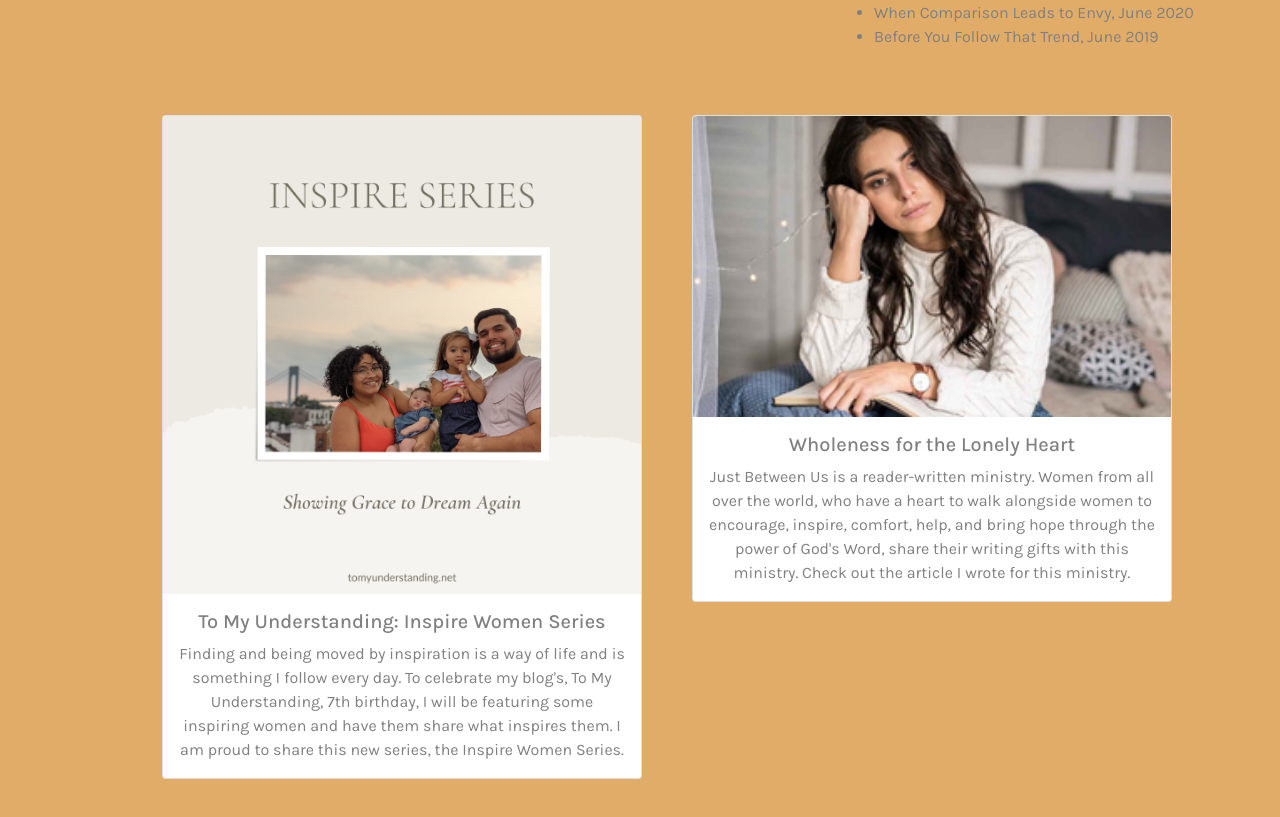
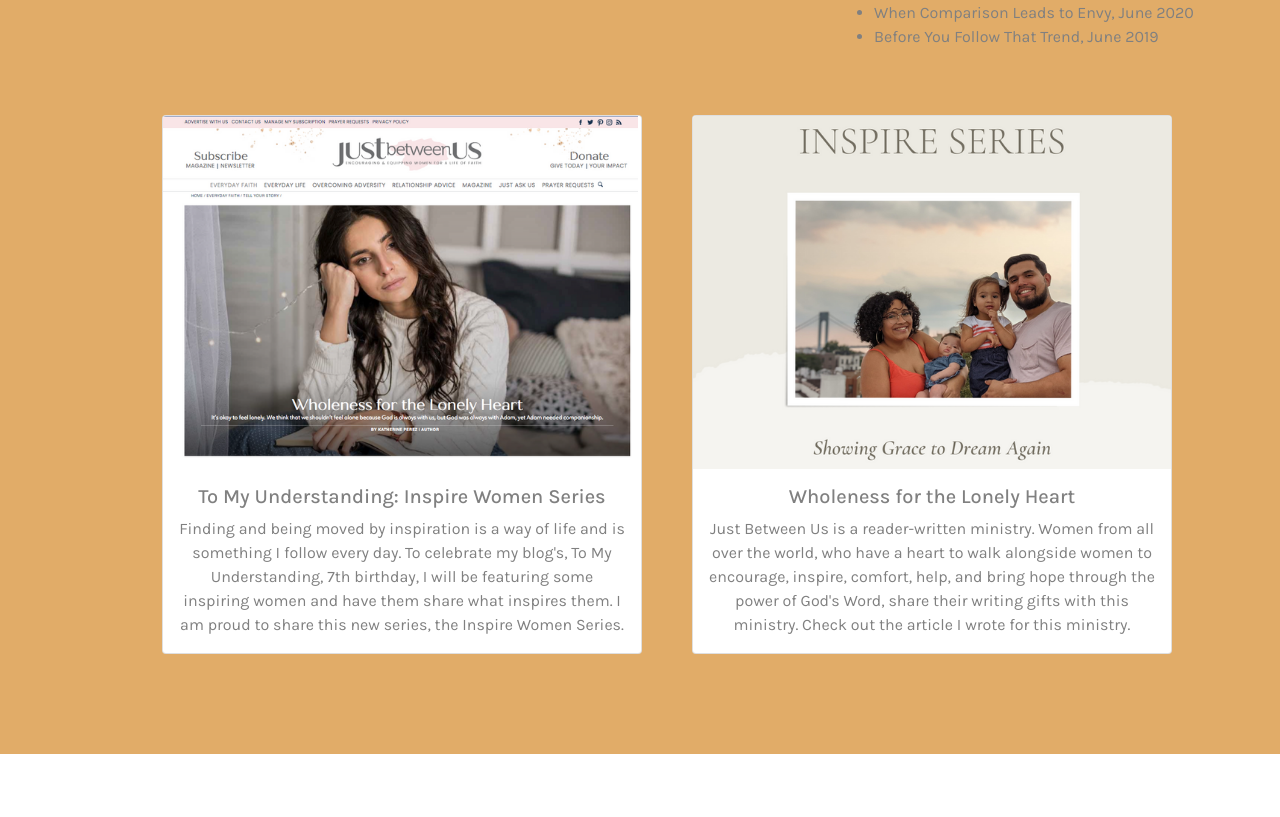
Before and after one commit to Kaitlyn-Lynette/Kathys-Portfolio, a React (Create React App) app: page /featuredwork in a window 1280 px wide. Shown: the part 2676-3493 px from the top of the page. After the commit the page ends 3430 px from the top, so only its background shows below. Built offline with nearby package versions, Linux system fonts and the light colour scheme.

Commit message:
Added featured writing

```diff
--- a/src/pages/PersonalWriting.js
+++ b/src/pages/PersonalWriting.js
@@ -98,7 +98,7 @@ const PersonalWriting = () => {
 
             <Col xs={12}  md={6} >
               <Card style={{ width: "30rem", textAlign:"center"}}>
-                <Card.Img variant="top" src="/images/pw_inspire_feat.png" />
+                <Card.Img variant="top" src="/images/pw_inspire_478x353.png" />
                 <Card.Body>
                   <Card.Title>
                     To My Understanding: Inspire Women Series
@@ -115,7 +115,7 @@ const PersonalWriting = () => {
             </Col>
             <Col xs={12} md={6}>
               <Card style={{ width: "30rem", textAlign:"center" }}>
-                <Card.Img variant="top" src="/images/JustBetweenUs.png" />
+                <Card.Img variant="top" src="/images/pw_jbu_478x353.png" />
                 <Card.Body>
                   <Card.Title>Wholeness for the Lonely Heart</Card.Title>
                   <Card.Text>
```
Also changed, not shown: public/images/pw_inspire_478x353.png (added), public/images/pw_jbu_478x353.png (added).
